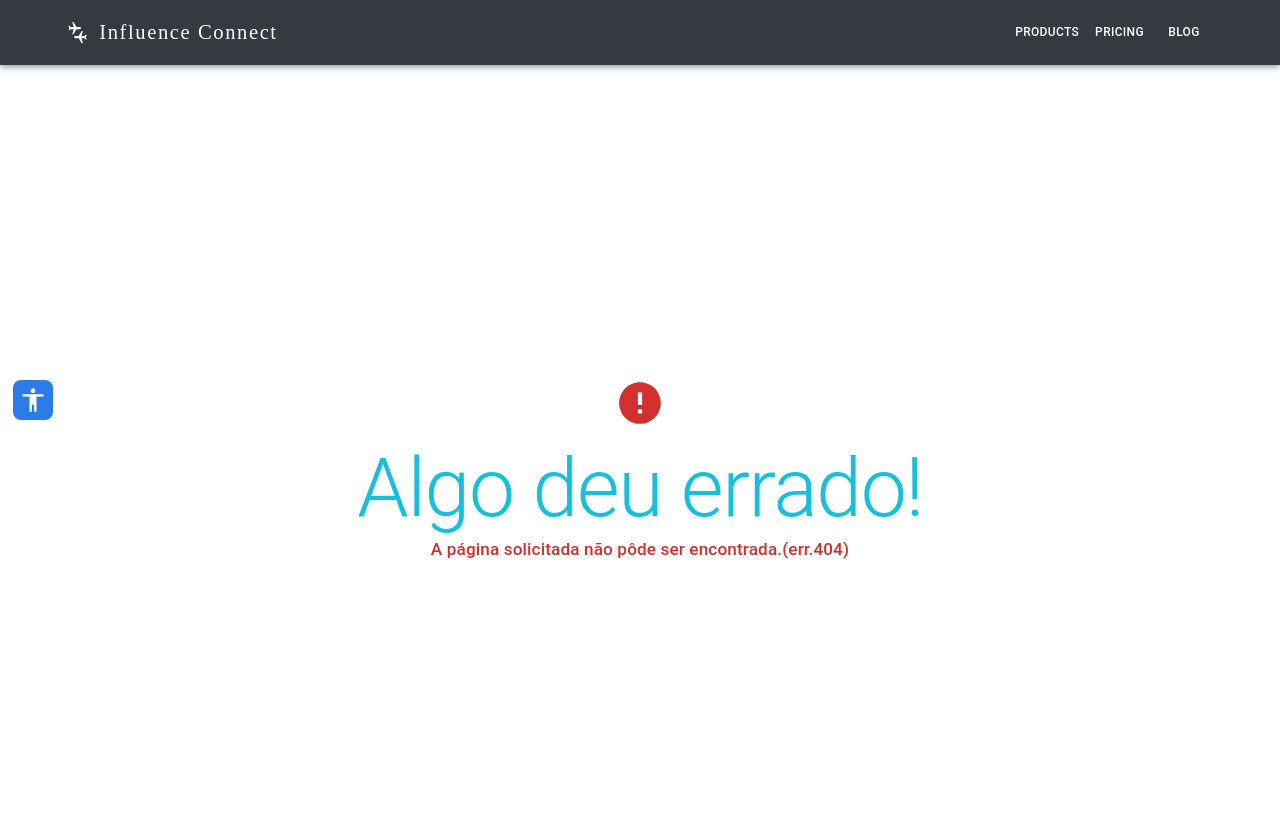
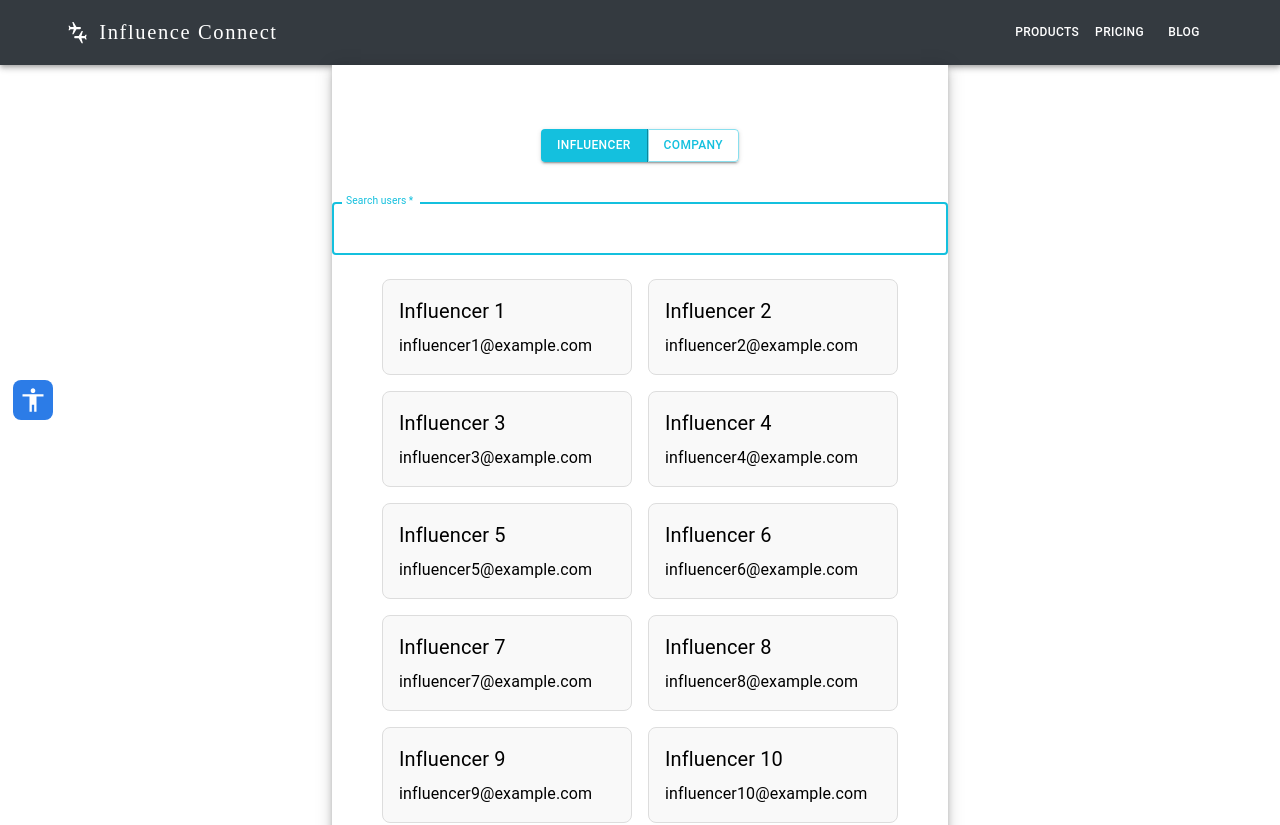
Before and after one commit to InfluenceConnect/front, a React (Vite) app: page /admin in a window 1280 px wide. Shown: the top 825 px of the page. Built offline with nearby package versions, Linux system fonts and the light colour scheme.

Commit message:
feature: implementacao da pagina de adm com dados mockados

```diff
--- /dev/null
+++ b/src/pages/adm/AdmDataMock.tsx
@@ -0,0 +1,29 @@
+const generateUser = (id, type) => ({
+    id,
+    name: `${type.charAt(0).toUpperCase() + type.slice(1)} ${id}`,
+    email: `${type}${id}@example.com`,
+    type,
+  });
+
+  const generateUsers = (type, count) => {
+    const users = [];
+    for (let i = 1; i <= count; i++) {
+      users.push(generateUser(i, type));
+    }
+    return users;
+  };
+
+  const getUsersPageable = (page, pageSize, searchTerm = '', userType = 'influencer') => {
+    const totalUsers = 1000;
+    const start = page * pageSize;
+    const end = start + pageSize;
+
+    const filteredUsers = generateUsers(userType, totalUsers).filter(user =>
+      user.name.toLowerCase().includes(searchTerm.toLowerCase()) ||
+      user.email.toLowerCase().includes(searchTerm.toLowerCase())
+    );
+
+    return filteredUsers.slice(start, end);
+  };
+
+  export { getUsersPageable };
--- /dev/null
+++ b/src/pages/adm/AdminPage.css
@@ -0,0 +1,51 @@
+.user-cards-container {
+    display: flex;
+    flex-wrap: wrap;
+    justify-content: center;
+    gap: 16px;
+    margin-top: 16px;
+  }
+
+  .user-card {
+    background-color: #f9f9f9;
+    border: 1px solid #ddd;
+    border-radius: 8px;
+    padding: 16px;
+    text-align: left;
+    text-decoration: none;
+    color: black;
+    width: 250px;
+    transition: transform 0.2s;
+  }
+
+  .user-card:hover {
+    transform: scale(1.05);
+  }
+
+  .card-content h3 {
+    margin: 0 0 8px 0;
+    font-size: 20px;
+  }
+
+  .card-content p {
+    margin: 0;
+    font-size: 16px;
+  }
+
+  body {
+    display: flex;
+    flex-direction: column;
+    min-height: 100vh;
+    margin: 0;
+  }
+
+  main {
+    flex: 1;
+  }
+
+  footer {
+    background-color: #222;
+    color: white;
+    text-align: center;
+    padding: 1rem 0;
+  }
--- /dev/null
+++ b/src/pages/adm/AdminPage.tsx
@@ -0,0 +1,134 @@
+import React, { useState, useEffect } from 'react';
+import { Link } from 'react-router-dom';
+import { getUsersPageable } from './AdmDataMock';
+import Button from "@mui/material/Button";
+import TextField from "@mui/material/TextField";
+import Typography from "@mui/material/Typography";
+import Grid from "@mui/material/Grid";
+import Paper from "@mui/material/Paper";
+import Box from "@mui/material/Box";
+import ButtonGroup from "@mui/material/ButtonGroup";
+import CircularProgress from "@mui/material/CircularProgress";
+import './AdminPage.css';
+
+const AdminPage = () => {
+  const [users, setUsers] = useState([]);
+  const [page, setPage] = useState(0);
+  const [isLoading, setIsLoading] = useState(false);
+  const [error, setError] = useState('');
+  const [searchTerm, setSearchTerm] = useState('');
+  const [userType, setUserType] = useState('influencer');
+
+  const fetchUsers = async () => {
+    setIsLoading(true);
+    setError('');
+    try {
+      const data = getUsersPageable(page, 50, searchTerm, userType);
+      setUsers((prev) => page === 0 ? data : [...prev, ...data]);
+    } catch (e) {
+      setError('Error fetching users');
+    }
+    setIsLoading(false);
+  };
+
+  useEffect(() => {
+    setPage(0); // Reset page to 0 on search term or user type change
+  }, [searchTerm, userType]);
+
+  useEffect(() => {
+    fetchUsers();
+  }, [page, userType, searchTerm]); // Trigger fetchUsers when page, userType, or searchTerm changes
+
+  const handleUserTypeChange = (type) => {
+    setUserType(type);
+    setUsers([]);
+  };
+
+  const handleLoadMore = () => {
+    setPage(page + 1);
+  };
+
+  return (
+    <Grid container component="main" sx={{ minHeight: '100vh', justifyContent: 'center', alignItems: 'center' }}>
+      <Grid
+        item
+        xs={12}
+        sm={8}
+        md={6}
+        component={Paper}
+        elevation={6}
+        square
+        sx={{ display: 'flex', flexDirection: 'column', justifyContent: 'center', alignItems: 'center' }}
+      >
+        <Box
+          sx={{
+            my: 8,
+            mx: 4,
+            display: 'flex',
+            flexDirection: 'column',
+            alignItems: 'center',
+            width: '100%',
+          }}
+        >
+          <ButtonGroup variant="contained" sx={{ mb: 2 }}>
+            <Button
+              variant={userType === 'influencer' ? 'contained' : 'outlined'}
+              onClick={() => handleUserTypeChange('influencer')}
+            >
+              Influencer
+            </Button>
+            <Button
+              variant={userType === 'company' ? 'contained' : 'outlined'}
+              onClick={() => handleUserTypeChange('company')}
+            >
+              Company
+            </Button>
+          </ButtonGroup>
+
+          <Box component="form" noValidate sx={{ mt: 1, width: '100%' }}>
+            <TextField
+              variant="outlined"
+              margin="normal"
+              required
+              fullWidth
+              id="search"
+              label="Search users"
+              name="search"
+              autoComplete="search"
+              autoFocus
+              value={searchTerm}
+              onChange={(e) => setSearchTerm(e.target.value)}
+            />
+          </Box>
+
+          {error && <Typography color="error">{error}</Typography>}
+
+          <div className="user-cards-container">
+            {users.map((user) => (
+              <Link to={`/user/${user.id}`} key={user.id} className="user-card">
+                <div className="card-content">
+                  <h3>{user.name}</h3>
+                  <p>{user.email}</p>
+                </div>
+              </Link>
+            ))}
+          </div>
+
+          {isLoading && <CircularProgress />}
+
+          {!isLoading && (
+            <Button
+              onClick={handleLoadMore}
+              variant="contained"
+              sx={{ mt: 3 }}
+            >
+              Load More
+            </Button>
+          )}
+        </Box>
+      </Grid>
+    </Grid>
+  );
+};
+
+export default AdminPage;
--- /dev/null
+++ b/src/pages/adm/UserDetails.tsx
@@ -0,0 +1,62 @@
+import React, { useState, useEffect } from 'react';
+import { useParams } from 'react-router-dom';
+import { getUsersPageable } from './AdmDataMock';
+
+const UserDetail = () => {
+  const { id } = useParams();
+  const [user, setUser] = useState(null);
+  const [name, setName] = useState('');
+  const [email, setEmail] = useState('');
+  const [followers, setFollowers] = useState('');
+  const [industry, setIndustry] = useState('');
+
+  useEffect(() => {
+    // Fetch the user details based on the ID
+    const allUsers = getUsersPageable(0, 1000); // Mocked large page size to get all users
+    const foundUser = allUsers.find(u => u.id.toString() === id);
+    if (foundUser) {
+      setUser(foundUser);
+      setName(foundUser.name);
+      setEmail(foundUser.email);
+      setFollowers(foundUser.followers || '');
+      setIndustry(foundUser.industry || '');
+    }
+  }, [id]);
+
+  const handleSave = () => {
+    // Aqui você poderia enviar os dados atualizados para o servidor
+    console.log('User updated:', { name, email, followers, industry });
+  };
+
+  if (!user) {
+    return <p>Loading...</p>;
+  }
+
+  return (
+    <div>
+      <div>
+        <label>Name</label>
+        <input type="text" value={name} onChange={(e) => setName(e.target.value)} />
+      </div>
+      <div>
+        <label>Email</label>
+        <input type="text" value={email} onChange={(e) => setEmail(e.target.value)} />
+      </div>
+      {followers !== '' && (
+        <div>
+          <label>Followers</label>
+          <input type="text" value={followers} onChange={(e) => setFollowers(e.target.value)} />
+        </div>
+      )}
+      {industry !== '' && (
+        <div>
+          <label>Industry</label>
+          <input type="text" value={industry} onChange={(e) => setIndustry(e.target.value)} />
+        </div>
+      )}
+      <button onClick={handleSave}>Save</button>
+    </div>
+  );
+};
+
+export default UserDetail;
--- a/src/routes/AdmRoutes.tsx
+++ b/src/routes/AdmRoutes.tsx
@@ -8,6 +8,8 @@ import Register from "../pages/register/Register";
 import RegisterNicheCompany from "../pages/company/register/RegisterNiche";
 import RegisterMarketing from "../pages/company/register/RegisterMarketing";
 import UpdateInfluencer from "../pages/influencer/UpdateInfluencer";
+import AdminPage from "../pages/adm/AdminPage";
+import UserDetail from "../pages/adm/UserDetails";
 
 const AdmRoutes = () => {
   return (
@@ -16,6 +18,8 @@ const AdmRoutes = () => {
       <Route path="/homeInfluencer" element={<HomePageInfluencer />} />
       <Route path="/homeCompany" element={<HomePageCompany />} />
       <Route path="/accountStatus" element={<AccountStatus />} />
+      <Route path="/admin" element={<AdminPage />} />
+      <Route path="/user/:id" element={<UserDetail />} />
       <Route path="/" element={<LoginPage />} />
       <Route path="/login" element={<LoginPage />} />
       <Route path="/login/:mode" element={<LoginPage />} />
```
